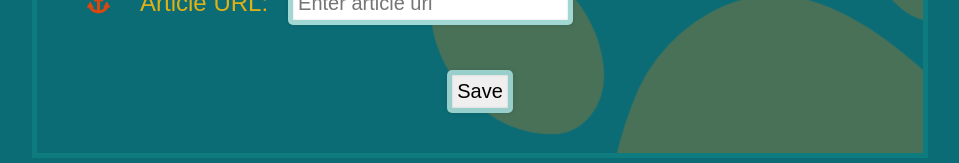
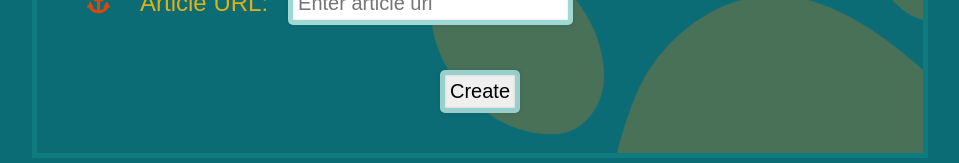
Before and after one commit to nesamouzehkesh/react-clap, a React (Create React App) app: page / in a window 1280 px wide. Both pictures are taken after a click on the element "Add". Shown: the part 484-647 px from the top of the page, without its empty margins (160-1119 px from the left). Built offline with nearby package versions, Linux system fonts and the light colour scheme.

Commit message:
bug fixed with list view header

```diff
--- a/src/App.js
+++ b/src/App.js
@@ -26,11 +26,8 @@ class App extends Component {
     }
 
     renderArticle = (articleId) => {
-        console.log(this.state.data);
         const selected = data.filter(article => article.id === articleId);
-        console.log(selected);
         const theArticle = selected[0];
-        console.log(theArticle);
         this.setState({
             currentArticle: theArticle,
             toggle: true
@@ -38,10 +35,19 @@ class App extends Component {
     }
 
     renderMainList = () => {
-        this.setState({
-            showAddForm: false,
-            toggle: false
-        })
+        if (!this.state.showAddForm) { //means you visited an article but hit `Back` without editing
+            this.setState({
+                showAddForm: false,
+                toggle: false,
+                currentArticle: {}
+            })
+        } else {
+            this.setState({
+                showAddForm: false,
+                toggle: false,
+            })
+
+        }
     }
 
     addHandler = () => {
--- a/src/components/AddEditArticle/AddEditArticle.js
+++ b/src/components/AddEditArticle/AddEditArticle.js
@@ -132,7 +132,7 @@ class AddEditArticle extends React.Component {
                                 value={this.state.image}
                                 onChange={() => { }} />
                         </h2> */}
-                        <input type="submit" value={currentArticle ? 'Save' : 'Create'} />
+                        <input type="submit" value={Object.keys(currentArticle).length !== 0 ? 'Save' : 'Create'} />
                     </div>
                     <a onClick={() => renderMainList()} className="button">Back</a>
                 </div>
```
